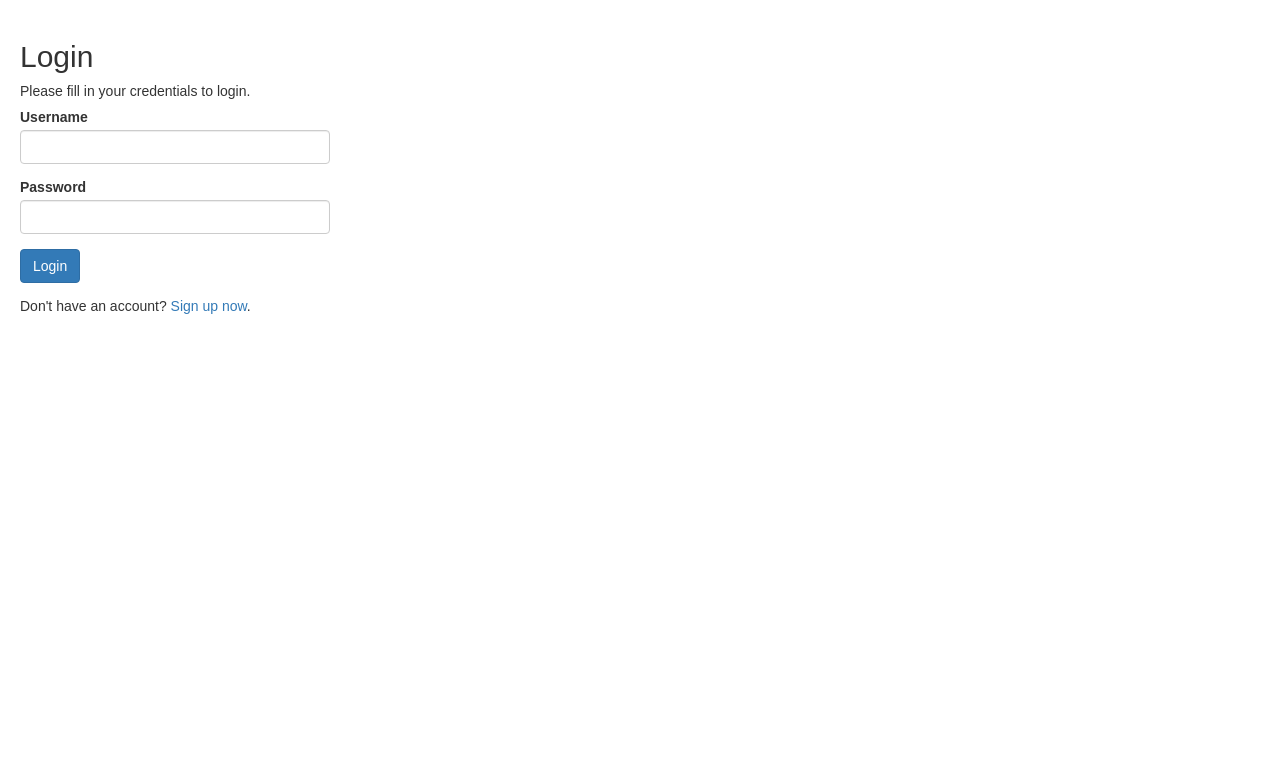
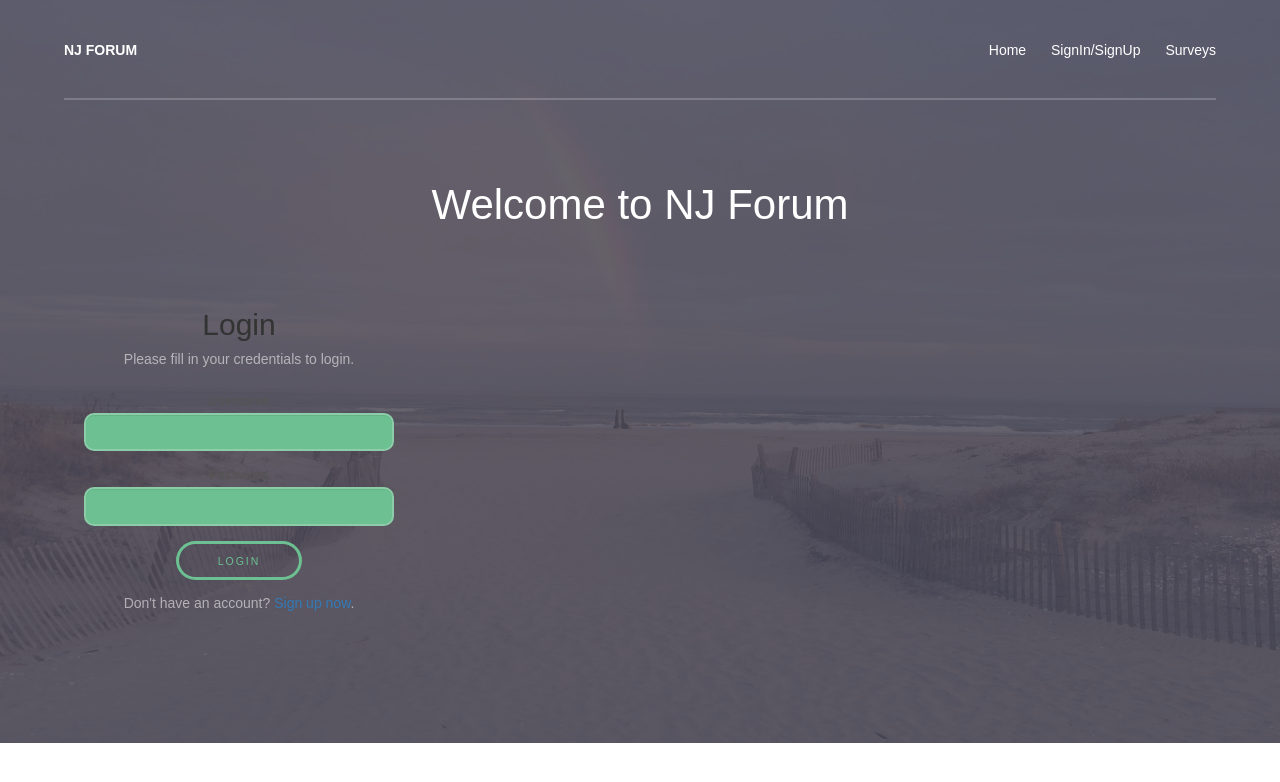
Before and after one commit to EstebanMasson/Public, a PHP site: page /login.php in a window 1280 px wide. Shown: the top 782 px of the page. Run offline with PHP 8.4, Linux system fonts and the light colour scheme.

Commit message:
Update login.php

```diff
--- a/login.php
+++ b/login.php
@@ -1,3 +1,38 @@
+<!DOCTYPE HTML>
+<!--
+	Projection by TEMPLATED
+	templated.co @templatedco
+	Released for free under the Creative Commons Attribution 3.0 license (templated.co/license)
+-->
+<html>
+	<head>
+		<title>NJ Forum</title>
+		<meta charset="utf-8" />
+		<meta name="viewport" content="width=device-width, initial-scale=1" />
+		<link rel="stylesheet" href="assets/css/main.css" />
+	</head>
+	<body>
+
+		<!-- Header -->
+			<header id="header">
+				<div class="inner">
+					<a href="index.php" class="logo"><strong>NJ FORUM</strong></a>
+					<nav id="nav">
+						<a href="index.php">Home</a>
+						<a href="login.php">SignIn/SignUp</a>
+						<a href="surveys.php">Surveys</a>
+					</nav>
+					<a href="#navPanel" class="navPanelToggle"><span class="fa fa-bars"></span></a>
+				</div>
+			</header>
+
+		<!-- Banner -->
+			<section id="banner">
+				<div class="inner">
+					<header>
+						<h1>Welcome to NJ Forum</h1>
+
+					</header>
 
 <?php
 
```
